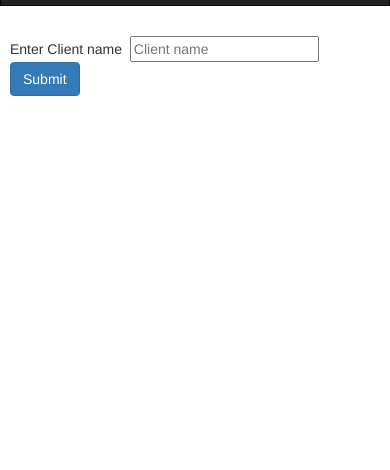
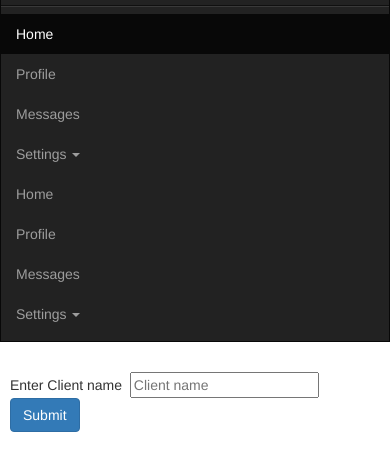
Before and after one commit to anandtadela/form-project, a website: page index.html in a window 390 px wide. Both pictures are taken after a click on the button "Toggle navigation". Shown: the part 46-516 px from the top of the page. Drawn offline with Linux system fonts and the light colour scheme.

Commit message:
mobile navbar issue fixed

```diff
--- a/js/controllers.js
+++ b/js/controllers.js
@@ -50,6 +50,12 @@ angular.module("myApp").controller('MenuCntrl',function($scope) {
   $scope.menuItemClick = function($event) {
       var parentEle = angular.element($event.target).parent();
        parentEle.hasClass("open") === true ? parentEle.removeClass("open") : parentEle.addClass("open");
+  };
+  $scope.toggleNavBar = function($event) {
+      var parentEle = angular.element($event.target);
+      var sidebarEle = angular.element(document.querySelector("#bs-sidebar-navbar-collapse-1"));
+      parentEle.hasClass("collapsed") === true ? parentEle.removeClass("collapsed") : parentEle.addClass("collapsed");
+      sidebarEle.hasClass("in") === true ? sidebarEle.removeClass("in") : sidebarEle.addClass("in");
   }
 
 });
--- a/menu/side-menu.html
+++ b/menu/side-menu.html
@@ -2,7 +2,7 @@
     <div class="container-fluid">
 		<!-- Brand and toggle get grouped for better mobile display -->
 		<div class="navbar-header">
-			<button type="button" class="navbar-toggle" data-toggle="collapse" data-target="#bs-sidebar-navbar-collapse-1">
+			<button type="button" class="navbar-toggle collapsed" data-toggle="collapse" data-target="#bs-sidebar-navbar-collapse-1" ng-click="toggleNavBar($event)">
 				<span class="sr-only">Toggle navigation</span>
 				<span class="icon-bar"></span>
 				<span class="icon-bar"></span>
```
Also changed, not shown: index.html (+1 -1 lines).
